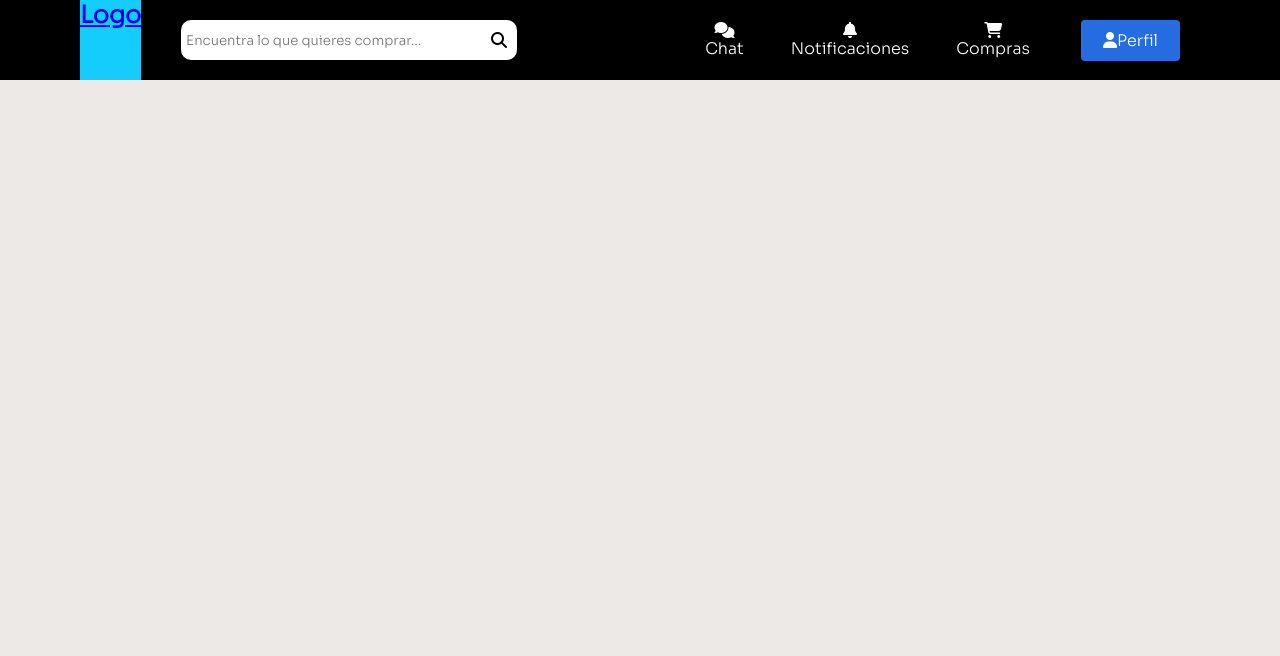
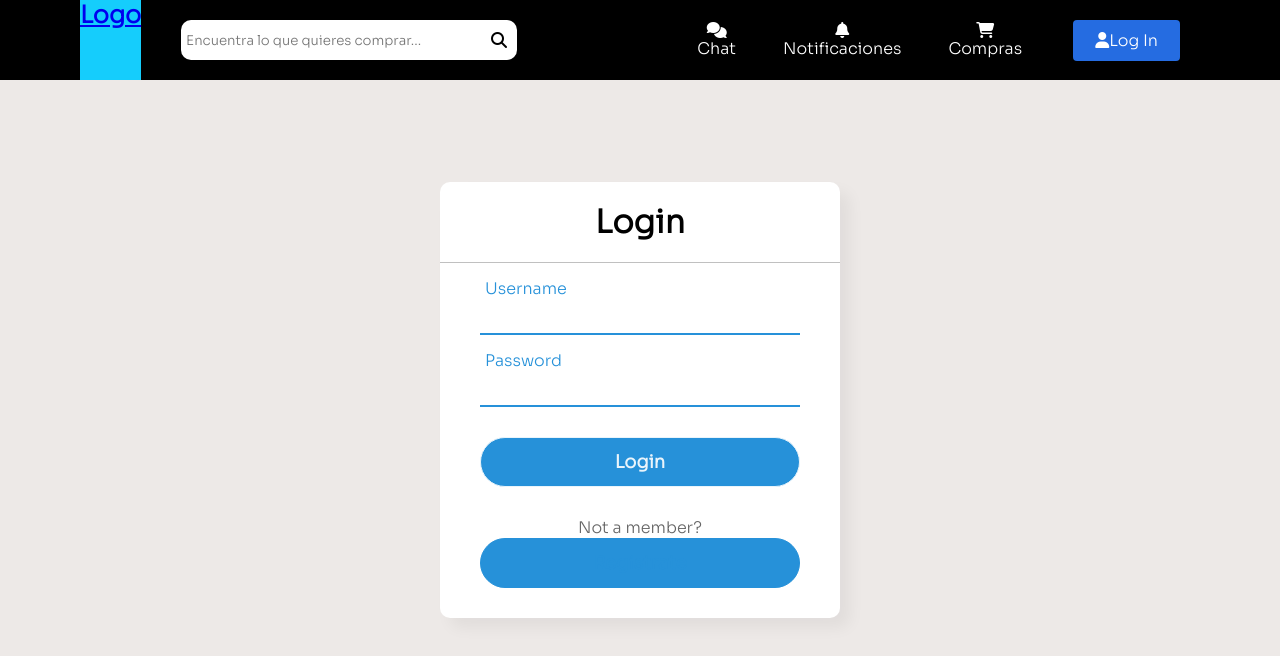
Before and after one commit to cguarata/retroBYTES, a React (Create React App) app in the folder frontend/: page /login in a window 1280 px wide. Shown: the top 656 px of the page. Built offline with nearby package versions, Linux system fonts and the light colour scheme.

Commit message:
agregado el Login

```diff
--- a/frontend/src/App.css
+++ b/frontend/src/App.css
@@ -201,6 +201,98 @@ body {
   margin: 10px;
   transition: 0.3s ease all;
 }
+.center {
+  position: absolute;
+  top: 50%;
+  left: 50%;
+  transform: translate(-50%, -50%);
+  width: 400px;
+  background: white;
+  border-radius: 10px;
+  box-shadow: 10px 10px 15px rgba(0, 0, 0, 0.05);
+}
+.center h1 {
+  text-align: center;
+  padding: 20px 0;
+  border-bottom: 1px solid silver;
+}
+.center form {
+  padding: 0 40px;
+  box-sizing: border-box;
+}
+form .txt_field {
+  position: relative;
+  border-bottom: 2px solid #adadad;
+  margin: 30px 0;
+}
+.txt_field input {
+  width: 100%;
+  padding: 0 5px;
+  height: 40px;
+  font-size: 16px;
+  border: none;
+  background: none;
+  outline: none;
+}
+.txt_field label {
+  position: absolute;
+  top: 50%;
+  left: 5px;
+  color: #adadad;
+  transform: translateY(-50%);
+  font-size: 16px;
+  pointer-events: none;
+  transition: 0.5s;
+}
+.txt_field span::before {
+  content: "";
+  position: absolute;
+  top: 40px;
+  left: 0;
+  width: 0%;
+  height: 2px;
+  background: #2691d9;
+  transition: 0.5s;
+}
+.txt_field input:focus ~ label,
+.txt_field input:valid ~ label {
+  top: -5px;
+  color: #2691d9;
+}
+.txt_field input:focus ~ span::before,
+.txt_field input:valid ~ span::before {
+  width: 100%;
+}
+
+input[type="submit"] {
+  width: 100%;
+  height: 50px;
+  border: 1px solid;
+  background: #2691d9;
+  border-radius: 25px;
+  font-size: 18px;
+  color: #e9f4fb;
+  font-weight: 700;
+  cursor: pointer;
+  outline: none;
+}
+input[type="submit"]:hover {
+  border-color: #2691d9;
+  transition: 0.5s;
+}
+.signup_link {
+  margin: 30px 0;
+  text-align: center;
+  font-size: 16px;
+  color: #666666;
+}
+.signup_link input {
+  color: #2691d9;
+  text-decoration: none;
+}
+.signup_link input:hover {
+  text-decoration: underline;
+}
 
 @media screen and (max-width: 768px) {
   .menu-icon {
--- a/frontend/src/App.js
+++ b/frontend/src/App.js
@@ -7,6 +7,7 @@ import Chat from './pages/chat';
 import Notificaciones from './pages/notificaciones';
 import Compras from './pages/compras';
 import Perfil from './pages/perfil';
+import Login from './pages/login';
 
 function App() {
   return (
@@ -18,6 +19,7 @@ function App() {
         <Route path='/notificaciones' component={Notificaciones} />
         <Route path='/compras' component={Compras} />
         <Route path='/perfil' component={Perfil} />
+        <Route path='/login' component={Login} />
       </Switch>
     </Router>
   );
--- a/frontend/src/componentes/navbar/NavBar.js
+++ b/frontend/src/componentes/navbar/NavBar.js
@@ -29,9 +29,9 @@ const Navbar= () => {
                         <i class="fas fa-shopping-cart"></i>
                             Compras
                     </Link>
-                    <Link to="/perfil" className="nav-button">
+                    <Link to="/login" className="nav-button">
                         <i class="fas fa-user"></i>
-                            Perfil
+                            Log In
                     </Link>
                 </div>
             </nav>
--- /dev/null
+++ b/frontend/src/pages/login.js
@@ -0,0 +1,61 @@
+import React from 'react'
+import { useContext, useState } from "react";
+import { Link, Redirect } from "react-router-dom";
+
+const Login = (props) => {
+    const [username, setUsername] = useState("");
+    const [password, setPassword] = useState("");
+    const handleLogin = async (e) => {
+    e.preventDefault();
+    const requestBody = {
+        username,
+        password,
+    };
+
+};
+
+return (
+    <>
+    <div className="center">
+      <h1>Login</h1>
+      <form method="post">
+        <div class="txt_field">
+        <input
+                name="username"
+                type="text"
+                value={username}
+                onChange={(e) => setUsername(e.target.value)}
+            />          <span></span>
+          <label>Username</label>
+        </div>
+        <div class="txt_field">
+        <input
+                name="password"
+                type="password"
+                value={password}
+                onChange={(e) => setPassword(e.target.value)}
+            />
+          <span></span>
+          <label>Password</label>
+        </div>
+        <input type="submit" value="Login"/>
+        <div class="signup_link">
+          Not a member?
+          <Link to="/register">
+            <input
+            type="submit"
+            value="Registrate"
+            ></input>
+        </Link>
+
+
+        </div>
+      </form>
+    </div>
+
+
+    </>
+);
+};
+
+export default Login
```
Also changed, not shown: frontend/src/componentes/context/TokenContext.js (added, +14 -0 lines), frontend/src/componentes/context/UseLocalStore.js (added, +12 -0 lines).
